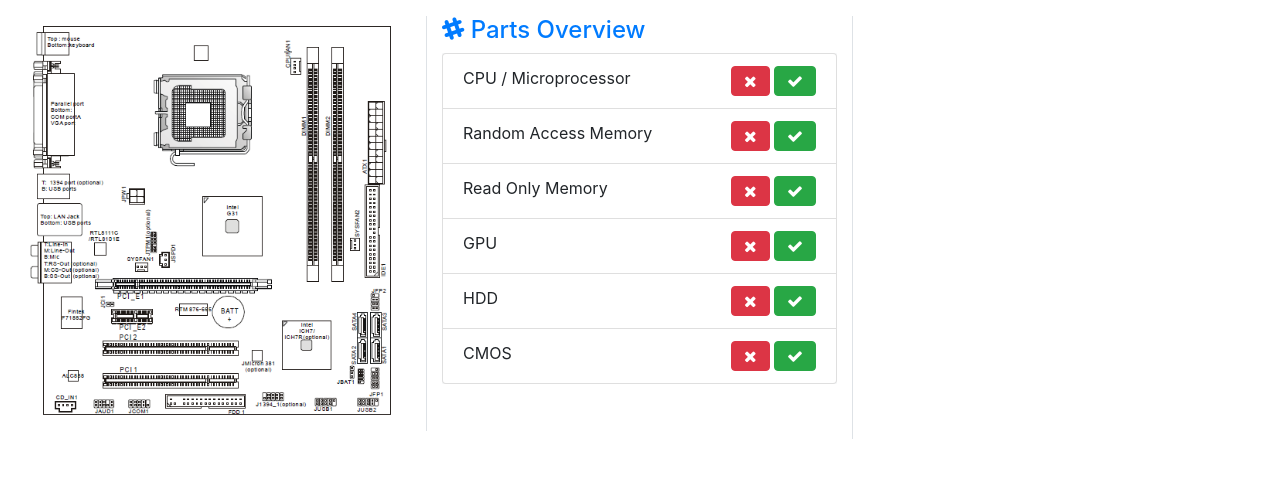
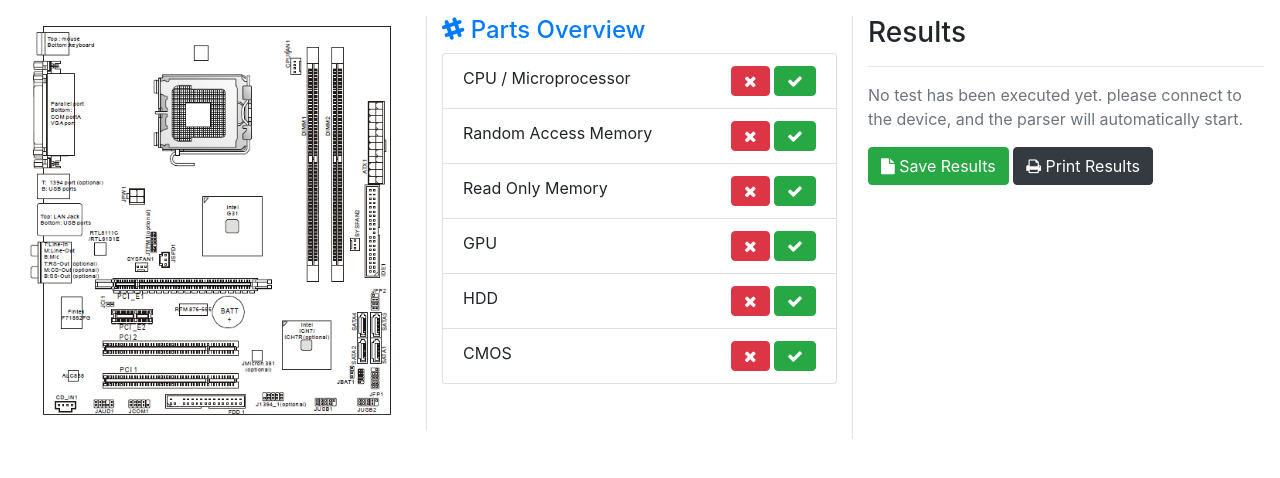
Before and after one commit to quadroloop/vm2, a PHP site: page / in a window 1280 px wide. Shown: the part 76-554 px from the top of the page. Run offline with PHP 8.4, Linux system fonts and the light colour scheme.

Commit message:
updated results page

```diff
--- a/UI/index.php
+++ b/UI/index.php
@@ -73,6 +73,17 @@
 				</ul>
           </div>
 
+          <div class="col-md-4">
+          	  <h3>Results</h3>
+          	  <hr>
+          	    <p class="text-muted">
+          	    	No test has been executed yet. please connect to the device, and the parser will automatically start.
+          	    </p>
+          	    <button class="btn btn-success"><i class="fa fa-file"></i> Save Results</button>
+          	    <button class="btn btn-dark"><i class="fa fa-print"></i> Print Results</button>
+
+          </div>
+
 	 </div>
   </div>
 </body>
```
